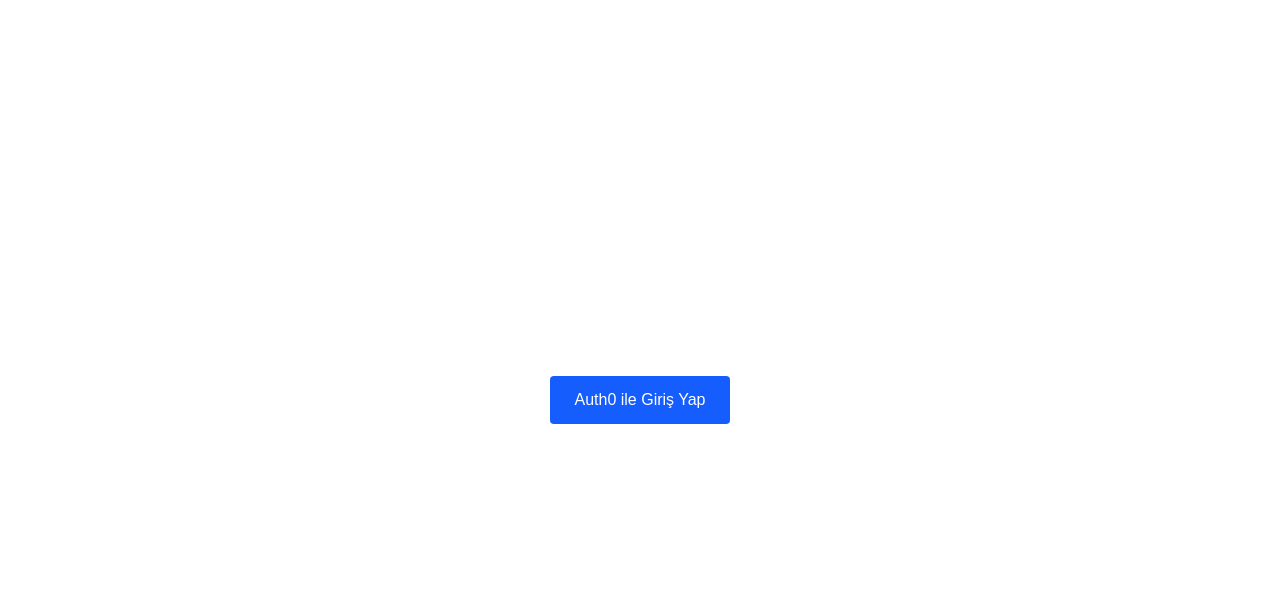
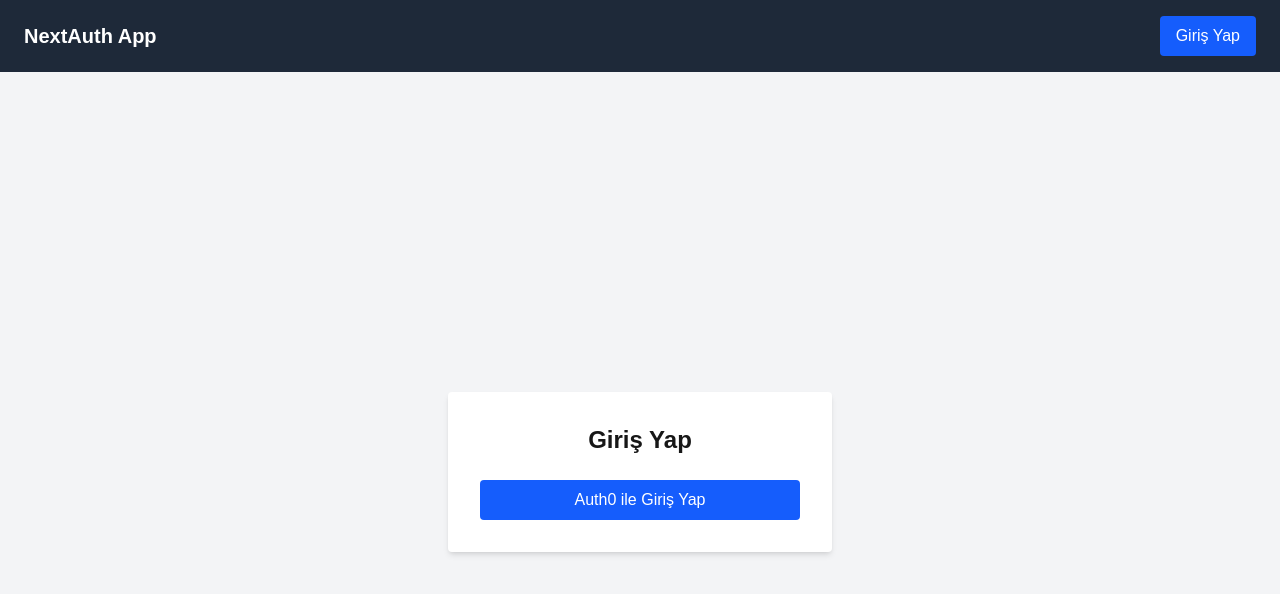
Before and after one commit to MyMerkur/next-auth, a Next.js app: page /login in a window 1280 px wide. Shown: the top 594 px of the page. Built offline with nearby package versions, Linux system fonts and the light colour scheme; no server answers.

Commit message:
Login ekranı düzenlendi

```diff
--- a/src/app/dashboard/page.tsx
+++ b/src/app/dashboard/page.tsx
@@ -9,6 +9,7 @@
     <div className="p-10">
       <h1 className="text-2xl font-bold">Dashboard</h1>
       <p>Hoş geldin, {session?.user?.email}</p>
+      <p>Rolün: {session?.user?.role}</p>
     </div>
   );
 }
--- a/src/app/layout.tsx
+++ b/src/app/layout.tsx
@@ -1,12 +1,16 @@
 import './globals.css'
 import { ReactNode } from 'react'
 import ClientProvider from '@/components/ClientProvider'
+import Navbar from '@/components/Navbar'
 
 export default function RootLayout({ children }: { children: ReactNode }) {
   return (
     <html lang="en">
       <body>
-        <ClientProvider>{children}</ClientProvider>
+        <ClientProvider>
+          <Navbar />
+          {children}
+          </ClientProvider>
       </body>
     </html>
   )
--- a/src/app/login/page.tsx
+++ b/src/app/login/page.tsx
@@ -1,17 +1,52 @@
+// 'use client';
+
+// import { signIn } from "next-auth/react";
+
+// export default function LoginPage() {
+//   return (
+//     <div className="h-screen flex items-center justify-center">
+//       {/* Auth0 ile giriş yap butonu */}
+//       <button
+//         onClick={() => signIn("auth0")}
+//         className="bg-blue-600 text-white px-6 py-3 rounded"
+//       >
+//         Auth0 ile Giriş Yap
+//       </button>
+//     </div>
+//   );
+// }
+
+
 'use client';
 
-import { signIn } from "next-auth/react";
+import { signIn } from 'next-auth/react';
+import { useRouter } from 'next/navigation';
+import { useState } from 'react';
 
 export default function LoginPage() {
+  const [loading, setLoading] = useState(false);
+  const router = useRouter();
+
+  const handleLogin = async () => {
+    setLoading(true);
+    await signIn('auth0', {
+      prompt: 'login',
+      callbackUrl: '/',
+    });
+  };
+
   return (
-    <div className="h-screen flex items-center justify-center">
-      {/* Auth0 ile giriş yap butonu */}
-      <button
-        onClick={() => signIn("auth0")}
-        className="bg-blue-600 text-white px-6 py-3 rounded"
-      >
-        Auth0 ile Giriş Yap
-      </button>
+    <div className="h-screen flex items-center justify-center bg-gray-100 px-4">
+      <div className="bg-white p-8 rounded shadow-md w-full max-w-sm">
+        <h2 className="text-2xl font-semibold mb-6 text-center">Giriş Yap</h2>
+        <button
+          onClick={handleLogin}
+          disabled={loading}
+          className="w-full bg-blue-600 hover:bg-blue-700 text-white font-medium py-2 px-4 rounded"
+        >
+          {loading ? 'Yönlendiriliyor...' : 'Auth0 ile Giriş Yap'}
+        </button>
+      </div>
     </div>
   );
 }
--- /dev/null
+++ b/src/components/Navbar.tsx
@@ -0,0 +1,69 @@
+'use client';
+
+import Link from 'next/link';
+import { useSession, signOut, signIn } from 'next-auth/react';
+
+export default function Navbar() {
+  const { data: session, status } = useSession();
+
+const handleLogout = () => {
+  const domain = process.env.NEXT_PUBLIC_AUTH0_DOMAIN;
+  const clientId = process.env.NEXT_PUBLIC_AUTH0_CLIENT_ID;
+  const returnTo = 'http://localhost:3000';
+
+  const logoutUrl = `${domain}/v2/logout?client_id=${clientId}&returnTo=${encodeURIComponent(returnTo)}`;
+
+  signOut({
+    redirect: false,
+  }).then(() => {
+    window.location.href = logoutUrl;
+  });
+};
+
+
+
+
+
+  return (
+    <nav className="bg-gray-800 text-white px-6 py-4 shadow">
+      <div className="flex justify-between items-center">
+        <Link href="/" className="text-xl font-semibold">
+          NextAuth App
+        </Link>
+
+        <div className="flex items-center gap-4">
+          {status === 'loading' ? (
+            <p>Yükleniyor...</p>
+          ) : session ? (
+            <>
+              {session.user?.role === 'admin' && (
+                <Link href="/admin" className="hover:underline">
+                  Admin Panel
+                </Link>
+              )}
+              {session.user?.role !== 'admin' && (
+                <Link href="/dashboard" className="hover:underline">
+                  Dashboard
+                </Link>
+              )}
+              <span className="text-sm">{session.user?.email}</span>
+              <button
+  onClick={handleLogout}
+  className="bg-red-500 px-3 py-1 rounded hover:bg-red-600"
+>
+  Çıkış Yap
+</button>
+            </>
+          ) : (
+            <button
+              onClick={() => signIn('auth0', { prompt: 'login' })}
+              className="bg-blue-600 px-4 py-2 rounded hover:bg-blue-700"
+            >
+              Giriş Yap
+            </button>
+          )}
+        </div>
+      </div>
+    </nav>
+  );
+}
```
